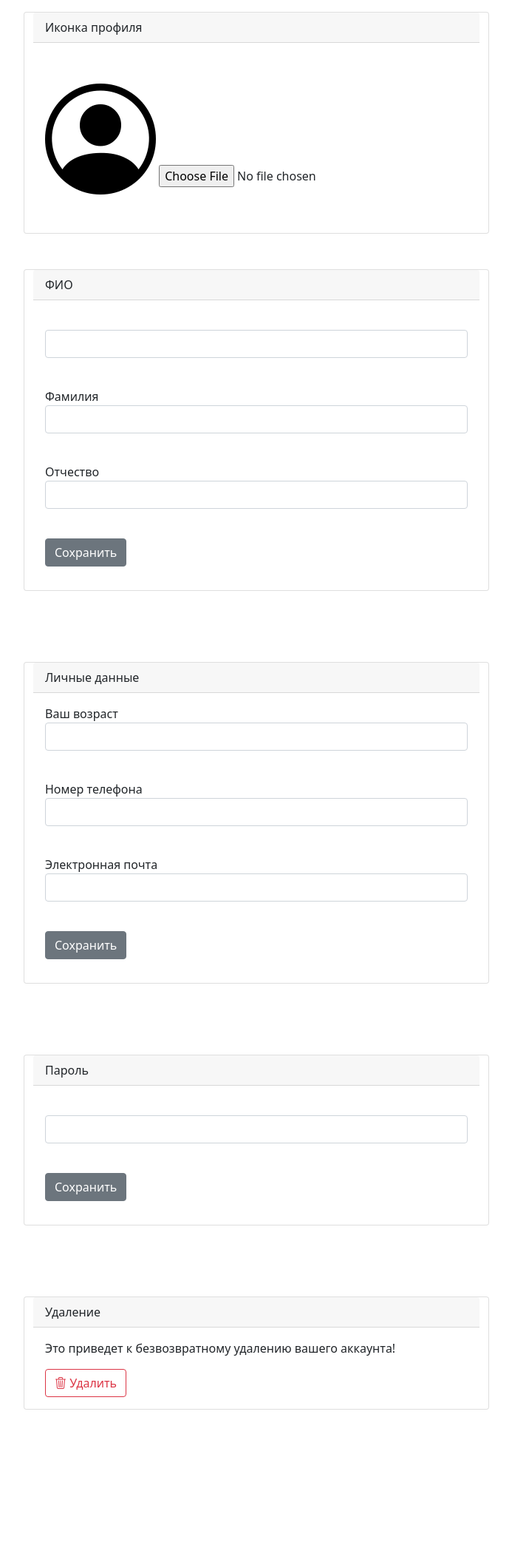
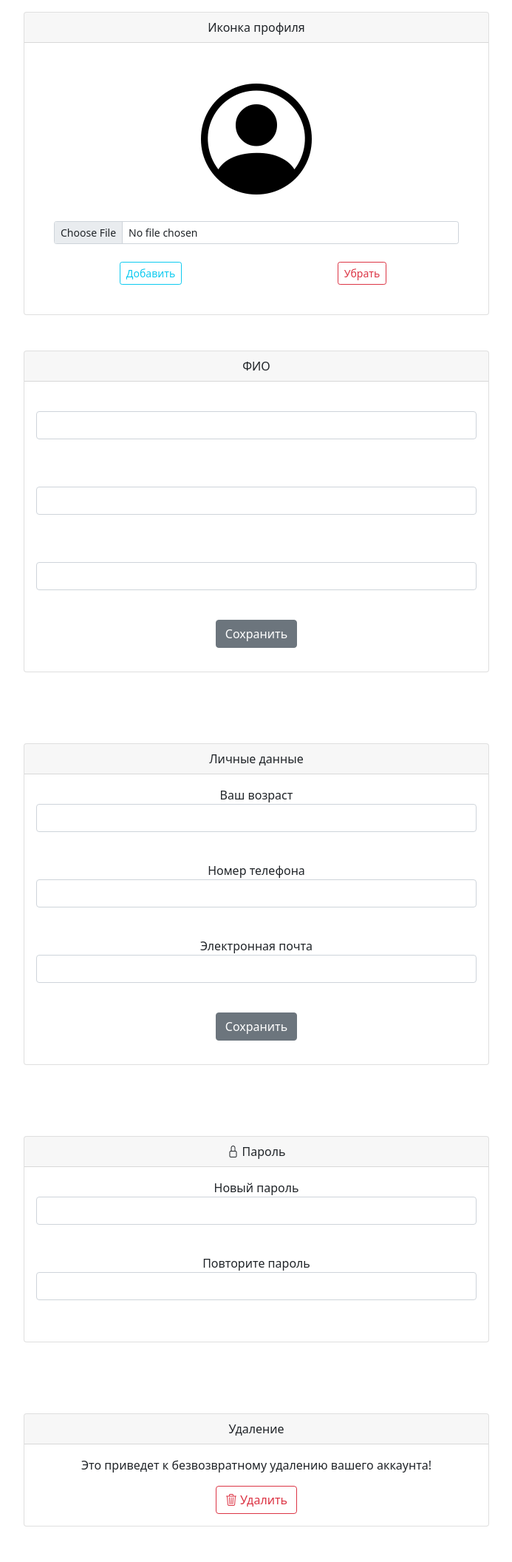
Before and after one commit to dino-mayk/HomeCooking, a Flask app: page /account/settings in a window 1280 px wide. Shown: the part 54-2166 px from the top of the page at 74% size, without its empty margins (293-986 px from the left). Before the commit the page ends 1960 px from the top, so only its background shows below. Run offline with Flask 2, Linux system fonts and the light colour scheme.

Commit message:
adding styles and templates

```diff
--- a/forms/settings.py
+++ b/forms/settings.py
@@ -1,12 +1,12 @@
 from flask_wtf import FlaskForm
-from wtforms import PasswordField, BooleanField, SubmitField, StringField, EmailField
+from wtforms import PasswordField, SubmitField, StringField, EmailField
 from wtforms.validators import DataRequired
 
 
 class SettingsForm(FlaskForm):
     email = EmailField('Электронная почта', validators=[DataRequired()])
     number_phone = StringField('Номер телефона', validators=[DataRequired()])
-    password = PasswordField('Пароль', validators=[DataRequired()])
+    password = PasswordField('Новый пароль', validators=[DataRequired()])
     password_again = PasswordField('Повторите пароль', validators=[DataRequired()])
     name = StringField('Имя', validators=[DataRequired()])
     surname = StringField('Фамилия', validators=[DataRequired()])
--- a/static/css/settings.css
+++ b/static/css/settings.css
@@ -2,9 +2,6 @@
     max-width: 630px;
 }
 img {
-    max-width: 150px;
-}
-.card-body img {
     border-radius: 150px;
 }
 .bi-person-circle {
--- a/templates/settings.html
+++ b/templates/settings.html
@@ -25,21 +25,47 @@
     </div>
 </header>
 <div class="container">
-    <div class="row justify-content-center">
+    <center>
+        <div class="row mx-5 offset-md-2">
             {{ form.hidden_tag() }}
+            <div class="col-12">
                 <div class="card">
-          <div class="card-header">
+                  <div class="card-header text-center">
                       Иконка профиля
                   </div>
                   <div class="card-body">
                       {% if current_user.icon == 1 %}
-                <img src="../static/img/users/150px/nikit0skrasnov@yandex.com.jpg" class="card-img" alt="ошибка загрузки">
+                        <img src="../static/img/users/150px/{{current_user.email}}.jpg" alt="">
                       {% else %}
                         <i class="bi-person-circle"></i>
                       {% endif %}
-              <input type="file" class="form-control-file" id="photo" name="file">
+                      <div class="container">
+                        <div class="row">
+                            <div class="col">
+                                <form enctype="multipart/form-data" method="post">
+                                    <input class="form-control form-control-sm" name="file" id="formFileSm" type="file">
+                                </form>
                             </div>
                         </div>
+                        <div class="row my-3">
+                            <div class="col my-2 text-center">
+                                <a href="/account/settings/add_photo/{{ current_user.id }}"
+                                   class="btn btn-outline-info btn-sm">
+                                    Добавить
+                                </a>
+                            </div>
+                            <div class="col my-2 text-center">
+                                <a href="/account/settings/delete_photo/{{ current_user.id }}"
+                                   class="btn btn-outline-danger btn-sm">
+                                    Убрать
+                                </a>
+                            </div>
+                        </div>
+                      </div>
+                  </div>
+                </div>
+            </div>
+            <div class="col-12">
                 <div class="card my-5">
                 <div class="card-header">
                     ФИО
@@ -54,8 +80,7 @@
                   {% endfor %}
                   </p>
                   <p>
-                  {{ form.surname.label }}<br>
-                  {{ form.surname(class="form-control") }}<br>
+                      <br>{{ form.surname(class="form-control") }}<br>
                       {% for error in form.surname.errors %}
                   <div class="alert alert-danger" role="alert">
                       {{ error }}
@@ -63,8 +88,7 @@
                   {% endfor %}
                   </p>
                   <p>
-                  {{ form.patronymic.label }}<br>
-                  {{ form.patronymic(class="form-control") }}<br>
+                      <br>{{ form.patronymic(class="form-control") }}<br>
                       {% for error in form.patronymic.errors %}
                   <div class="alert alert-danger" role="alert">
                       {{ error }}
@@ -76,6 +100,8 @@
                   </p>
                 </div>
         </div>
+            </div>
+            <div class="col-12">
                 <div class="card my-5">
                 <div class="card-header">
                     Личные данные
@@ -111,15 +137,18 @@
                     <p>
                         {{ form.submit(type="submit", class="btn btn-secondary") }}
                     </p>
+                </div></div>
             </div>
-        </div>
+            <div class="col-12">
                 <div class="card my-5">
                 <div class="card-header">
+                    <i class="bi bi-lock"></i>
                     Пароль
                 </div>
                 <div class="card-body">
                   <p>
-                  <br>{{ form.password(class="form-control", type="password") }}<br>
+                      {{ form.password.label }}<br>
+                      {{ form.password(class="form-control", type="password") }}<br>
                       {% for error in form.password.errors %}
                       <div class="alert alert-danger" role="alert">
                           {{ error }}
@@ -127,10 +156,18 @@
                       {% endfor %}
                   </p>
                   <p>
-                  {{ form.submit(type="submit", class="btn btn-secondary") }}
+                      {{ form.password_again.label }}<br>
+                      {{ form.password_again(class="form-control", type="password") }}<br>
+                      {% for error in form.password_again.errors %}
+                      <div class="alert alert-danger" role="alert">
+                          {{ error }}
+                      </div>
+                      {% endfor %}
                   </p>
                 </div>
         </div>
+            </div>
+            <div class="col-12">
                 <div class="card my-5">
                 <div class="card-header">
                     Удаление {{ current_user.email }}
@@ -139,7 +176,7 @@
                     <p>
                         Это приведет к безвозвратному удалению вашего аккаунта!
                     </p>
-              <a href="/account/delete/{{ current_user.id }}" class="btn btn-outline-danger">
+                    <a href="/account/settings/delete/{{ current_user.id }}" class="btn btn-outline-danger">
                         <i class="bi-trash3"></i>
                         Удалить
                     </a>
@@ -147,4 +184,6 @@
             </div>
             </div>
         </div>
+    </center>
+</div>
 </body>
```
Also changed, not shown: db/database.db. Lines whose indentation alone changed are shown as unchanged.
